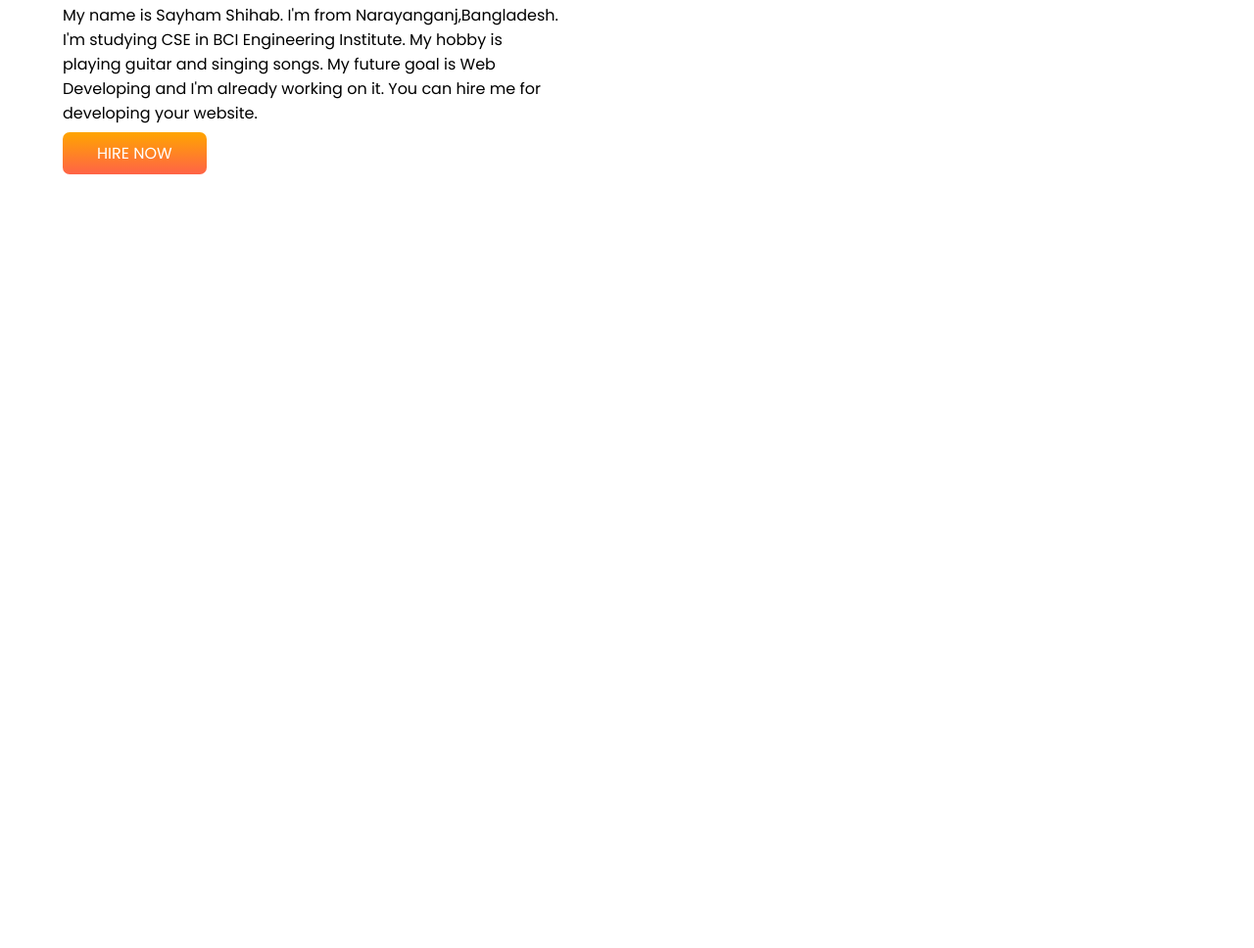
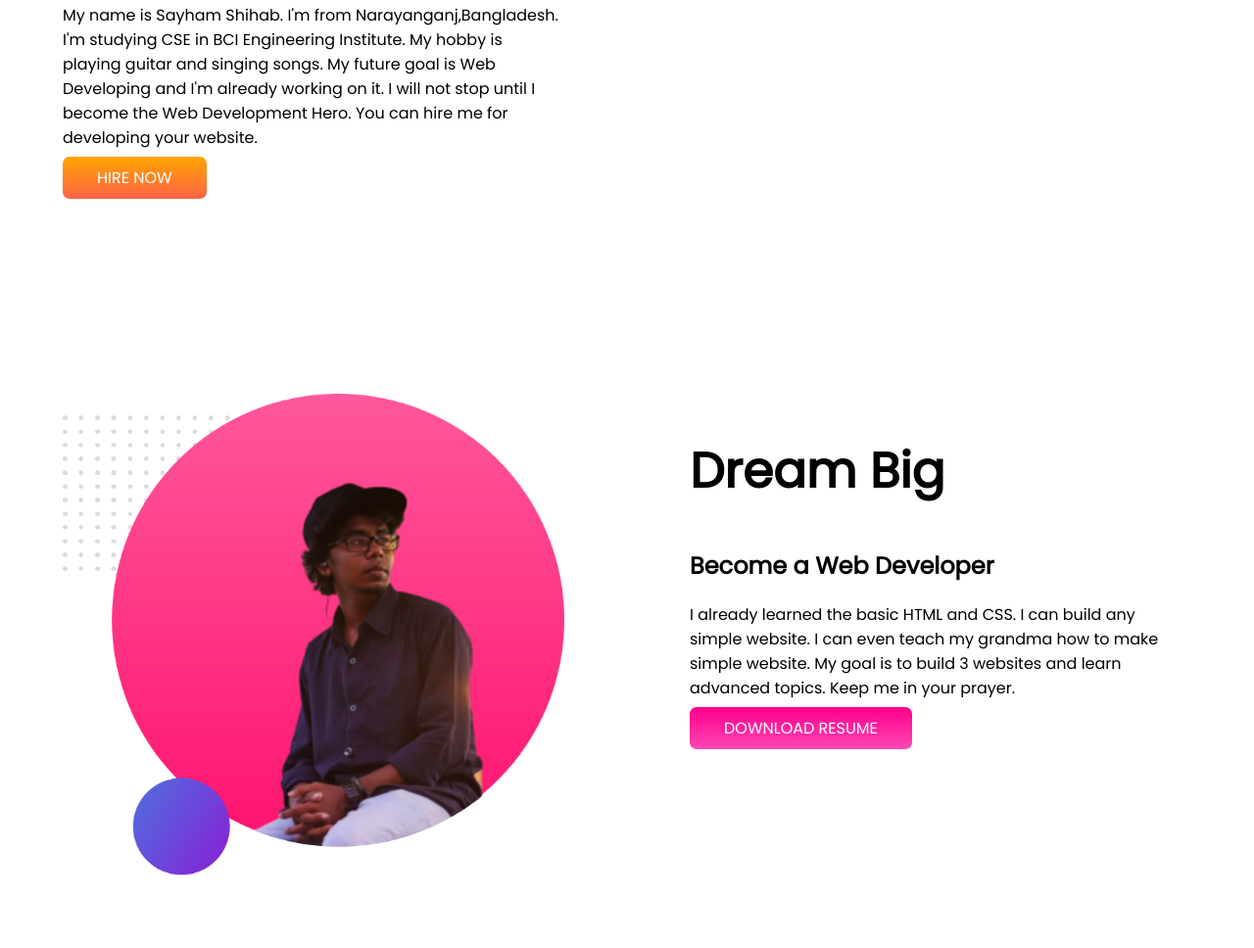
Before and after one commit to sayhamsib/developer-portfolio, a plain HTML site: page index.html in a window 1280 px wide. Shown: the part 458-1426 px from the top of the page at 98% size. Before the commit the page ends 800 px from the top, so only its background shows below. Drawn offline with Linux system fonts and the light colour scheme.

Commit message:
2nd section

```diff
--- a/index.html
+++ b/index.html
@@ -15,12 +15,23 @@
         <div class="half"><h1>Welcome To</h1>
             <h1><span class="orange">Sayham Shihab's</span> World</h1>
             <h3>Hello everyone. How are you?</h3>
-            <P>My name is Sayham Shihab. I'm from Narayanganj,Bangladesh. I'm studying CSE in BCI Engineering Institute. My hobby is playing guitar and singing songs. My future goal is Web Developing and I'm already working on it. You can hire me for developing your website.</P>
+            <P>My name is Sayham Shihab. I'm from Narayanganj,Bangladesh. I'm studying CSE in BCI Engineering Institute. My hobby is playing guitar and singing songs. My future goal is Web Developing and I'm already working on it. I will not stop until I become the Web Development Hero. You can hire me for developing your website.</P>
             <a class="link-button" target="_blank" href="http://www.facebook.com/sayhamrockz">HIRE NOW</a>
         </div>
         <div class="half">
                 <img src="images/IMG_7997.png" alt="">
         </div>
    </section>
+   <section class="dream-big">
+       <div class="half">
+           <img src="images/my-bg2.png" alt="">
+       </div>
+       <div class="half">
+           <h1>Dream Big</h1>
+           <h2>Become a Web Developer</h2>
+           <p>I already learned the basic HTML and CSS. I can build any simple website. I can even teach my grandma how to make simple website. My goal is to build 3 websites and learn advanced topics. Keep me in your prayer.</p>
+           <a class="link-button2" target="_blank" href="">DOWNLOAD RESUME</a>
+       </div>
+   </section>
 </body>
 </html>
--- a/style.css
+++ b/style.css
@@ -10,6 +10,7 @@ h1{
 }
 section{
     display: flex;
+    margin-bottom: 80px;
 }
 .half{
     width: 50%;
@@ -32,3 +33,11 @@ section{
     background-image: url(images/top-banner.png);
     background-repeat: no-repeat;
 }
+.link-button2{
+    text-decoration: none;
+    color: white;
+    width: 700;
+    background-image: -webkit-linear-gradient(rgb(255, 0, 140), rgb(255, 71, 178));
+    padding: 10px 35px;
+    border-radius: 7px;
+}
```
